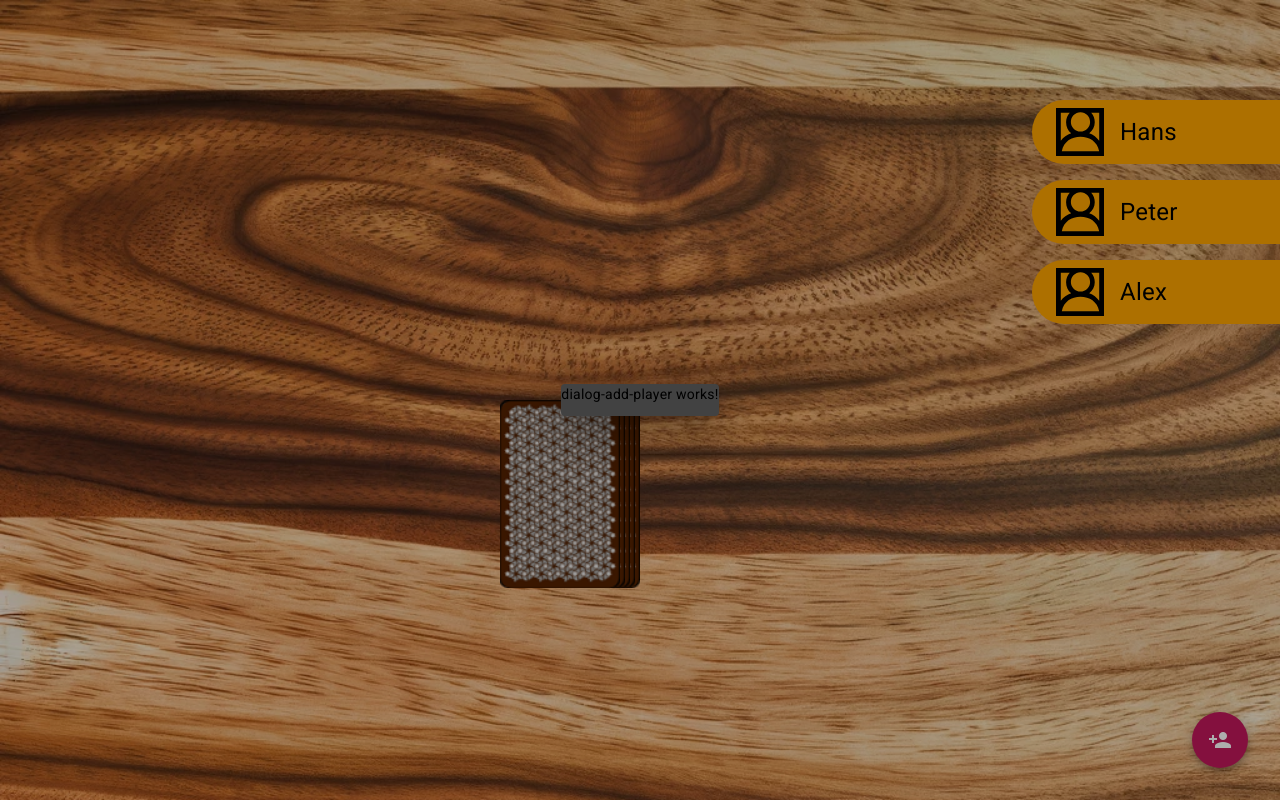
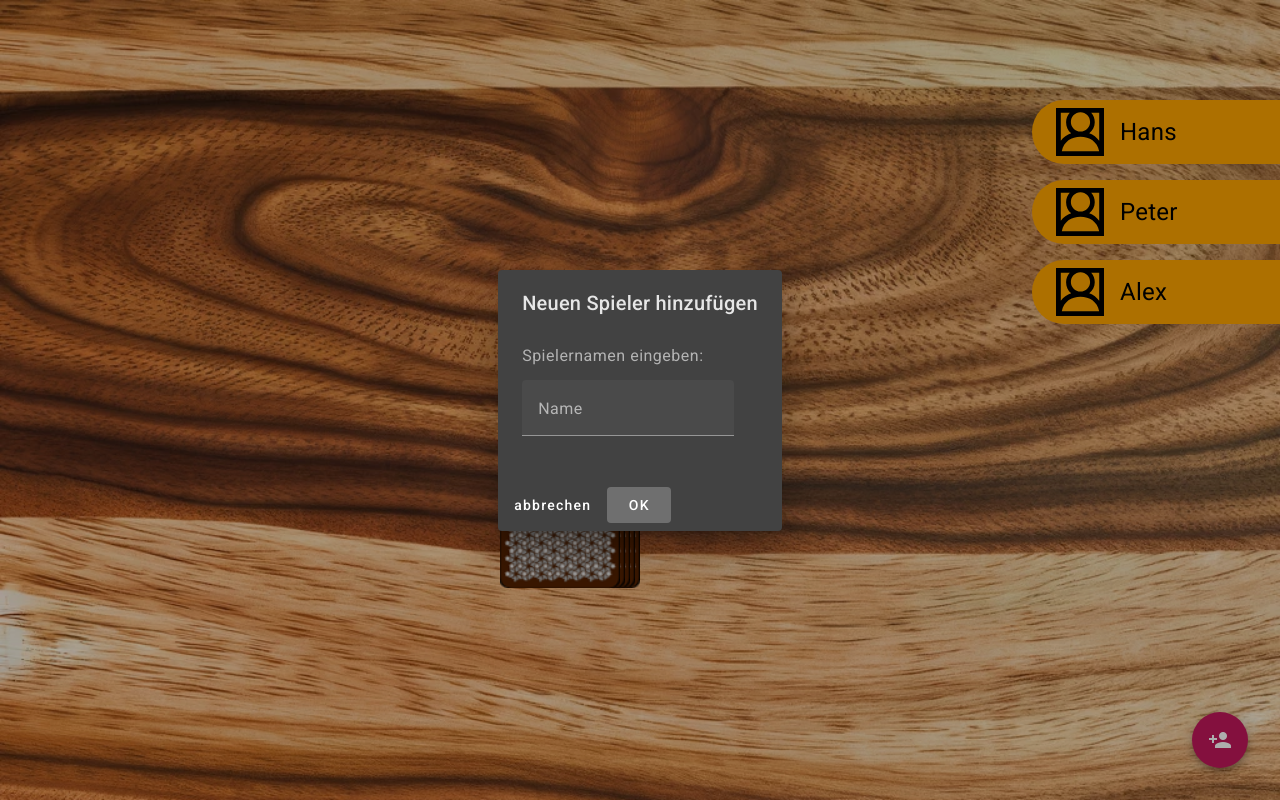
Before and after one commit to Alexander-Riedel/ring-of-fire, an Angular app: page /game in a window 1280 px wide. Both pictures are taken after a click on the button "person_add". Built offline with nearby package versions, Linux system fonts and the light colour scheme.

Commit message:
add dialog add player

```diff
--- a/src/app/dialog-add-player/dialog-add-player.component.html
+++ b/src/app/dialog-add-player/dialog-add-player.component.html
@@ -1 +1,12 @@
-<p>dialog-add-player works!</p>
+<h2 mat-dialog-title>Neuen Spieler hinzufügen</h2>
+<mat-dialog-content>
+    <p>Spielernamen eingeben:</p>
+    <mat-form-field>
+        <mat-label>Name</mat-label>
+        <input matInput [(ngModel)]="name">
+    </mat-form-field>
+</mat-dialog-content>
+<mat-dialog-actions>
+    <button mat-button (click)="onNoClick()">abbrechen</button>
+    <button mat-button [mat-dialog-close]="" cdkFocusInitial>OK</button>
+</mat-dialog-actions>
--- a/src/app/dialog-add-player/dialog-add-player.component.ts
+++ b/src/app/dialog-add-player/dialog-add-player.component.ts
@@ -1,12 +1,25 @@
 import { Component } from '@angular/core';
+import { FormsModule } from '@angular/forms';
+import { MatButtonModule } from '@angular/material/button';
+import { MatDialogModule } from '@angular/material/dialog';
+import { MatInputModule } from '@angular/material/input';
 
 @Component({
   selector: 'app-dialog-add-player',
   standalone: true,
-  imports: [],
+  imports: [MatDialogModule, MatButtonModule, FormsModule, MatInputModule],
   templateUrl: './dialog-add-player.component.html',
   styleUrl: './dialog-add-player.component.scss'
 })
 export class DialogAddPlayerComponent {
+  name: string = '';
+
+  constructor() {
+
+  }
+
+  onNoClick() {
+
+  }
 
 }
```
